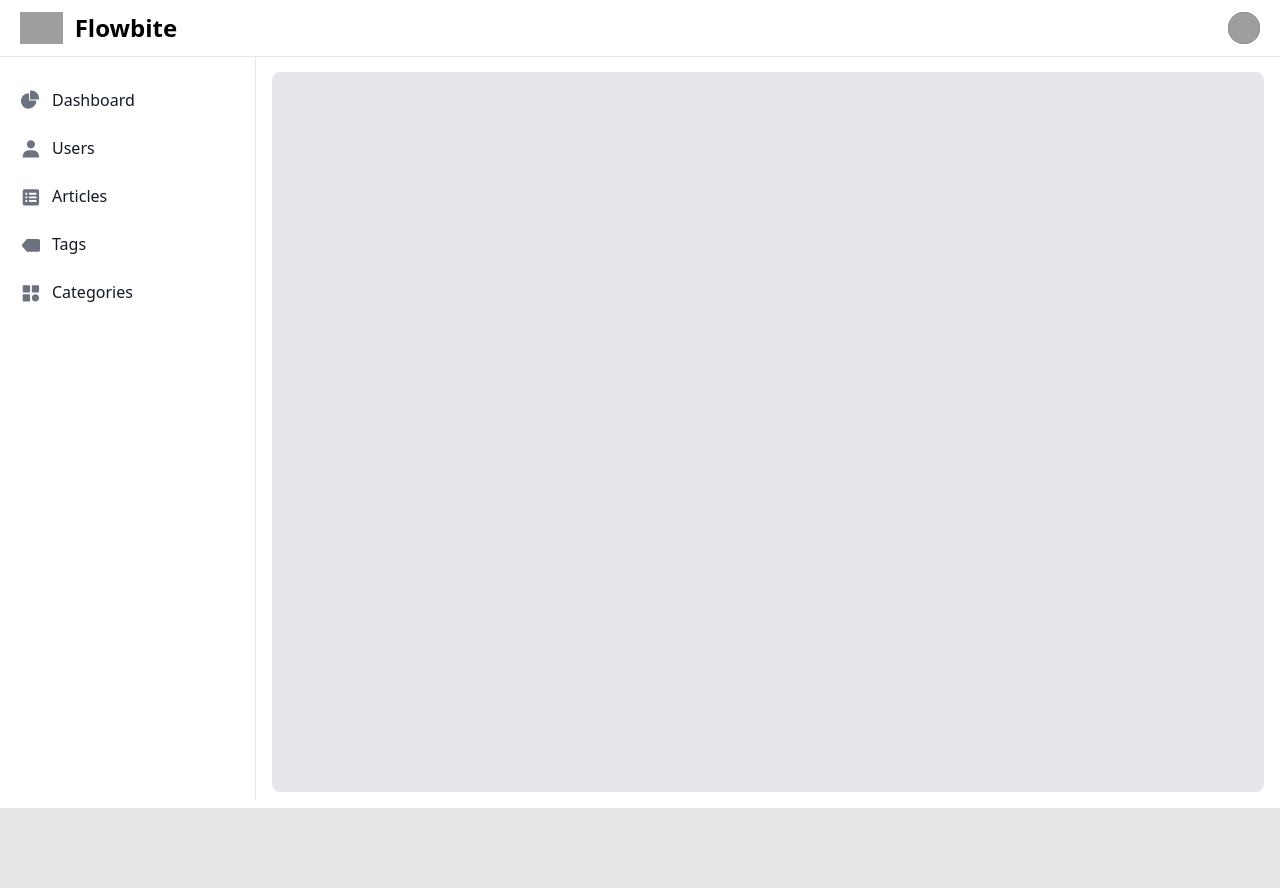
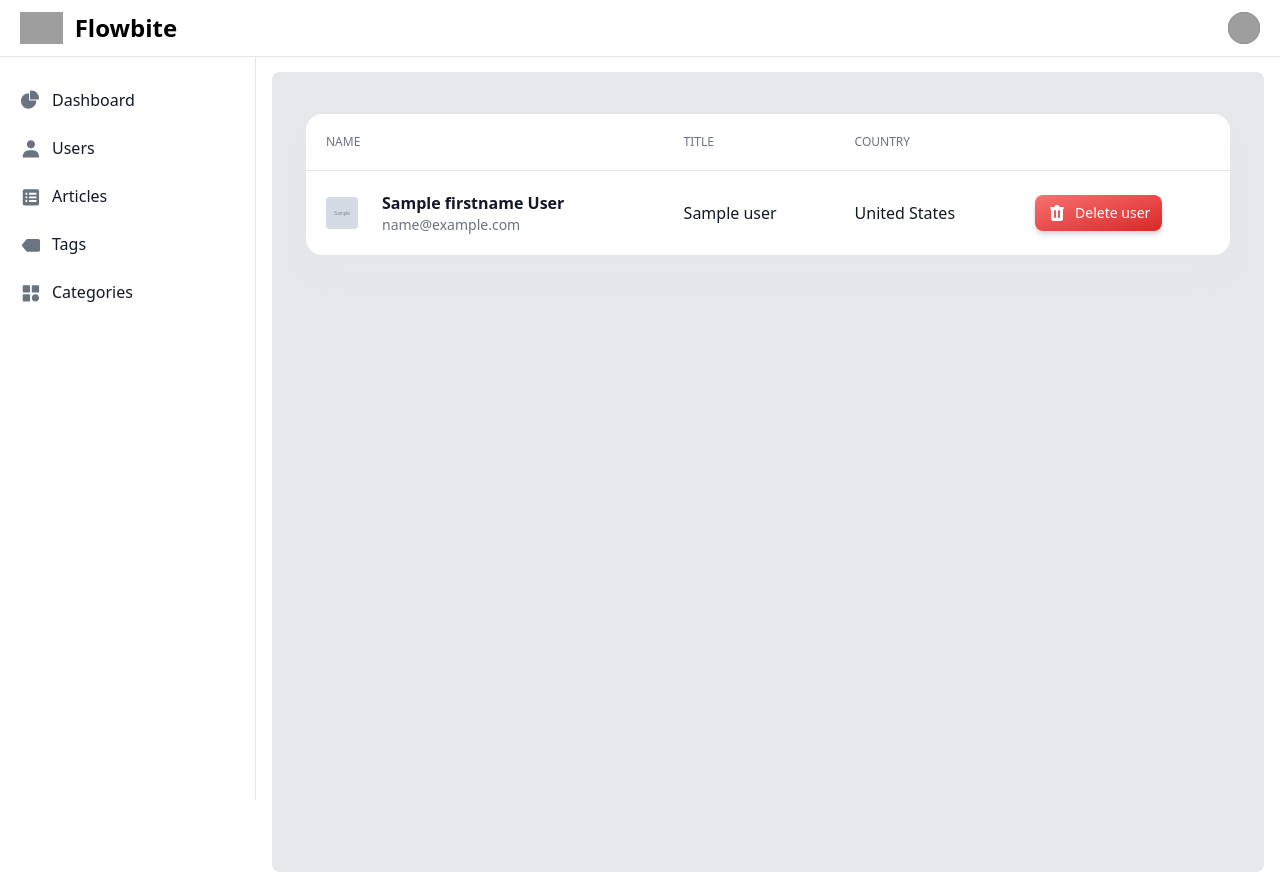
Before and after one commit to Soulaiman-Bo/wiki, a PHP site: template views/users.php in a window 1280 px wide. Before the commit the page ends 808 px from the top, so only its background shows below. Run offline with PHP 8.4, Linux system fonts and the light colour scheme; the template is opened without the code that fills it: most values are stand-ins (such as "Sample title", 1, 10 or a date in 2020); grey boxes marked "Sample" are stand-in pictures; style sheets or scripts are compiled from the project's sources; grey boxes are pictures that could not be loaded.

Commit message:
I added show users view with the GetAllUsers methos that retrives all users to display them  in the view.

```diff
--- a/src/Controllers/UserController.php
+++ b/src/Controllers/UserController.php
@@ -29,8 +29,6 @@ class UserController extends Controller
       $this->render('register');
     }
   }
-
-
 
   // API
   public function loginAction()
@@ -70,6 +68,7 @@ class UserController extends Controller
         $_SESSION['user_role'] = $user[0]['role'];
         $_SESSION['user_firstname'] = $user[0]['firstname'];
         $_SESSION['user_lastname'] = $user[0]['lastname'];
+        $_SESSION['user_id'] = $user[0]['id'];
 
         http_response_code(200);
         echo json_encode(["login" => "log in successfull"]);
@@ -82,8 +81,6 @@ class UserController extends Controller
       }
     }
   }
-
-
   public function registerAction()
   {
 
@@ -188,7 +185,6 @@ class UserController extends Controller
     }
   }
 
-
   public function logoutAction()
   {
     isloggedin();
--- a/views/users.php
+++ b/views/users.php
@@ -121,7 +121,69 @@
     </aside>
 
     <div class="p-4 sm:ml-64">
-        <div class="p-4 border-2 min-h-[90vh] bg-gray-200 border-gray-200 border-dashed rounded-lg dark:border-gray-700 mt-14">
+        <div class="p-4 border-2 min-h-[100vh] bg-gray-200 border-gray-200 border-dashed rounded-lg dark:border-gray-700 mt-14">
+            <div class="flex flex-col my-6 mx-4 rounded-2xl shadow-xl shadow-gray-200">
+                <div class="overflow-x-auto rounded-2xl">
+                    <div class="inline-block min-w-full align-middle">
+                        <div class="overflow-hidden shadow-lg">
+                            <table class="min-w-full divide-y divide-gray-200 table-fixed">
+                                <thead class="bg-white">
+                                    <tr>
+                                        <th scope="col" class="p-4 text-xs font-medium text-left text-gray-500 uppercase lg:p-5">
+                                            Name
+                                        </th>
+
+                                        <th scope="col" class="p-4 text-xs font-medium text-left text-gray-500 uppercase lg:p-5">
+                                            Title
+                                        </th>
+
+                                        <th scope="col" class="p-4 text-xs font-medium text-left text-gray-500 uppercase lg:p-5">
+                                            Country
+                                        </th>
+
+                                        <th scope="col" class="p-4 lg:p-5"></th>
+                                    </tr>
+                                </thead>
+                                <tbody class="bg-white divide-y divide-gray-200">
+
+                                    <?php foreach ($users as $user) : ?>
+                                        <tr class="hover:bg-gray-100">
+                                            <td class="flex items-center p-4 mr-12 space-x-6 whitespace-nowrap lg:p-5 lg:mr-0">
+                                                <img class="w-8 h-8 rounded" src="/images/profile/<?= $user['src'] ?>" alt="<?= $user['alt'] ?>" />
+                                                <div class="text-sm font-normal text-gray-500">
+                                                    <div class="text-base font-semibold text-gray-900">
+                                                    <?= $user['firstname']; ?>  <?=  $user['lastname']  ?>
+                                                    </div>
+                                                    <div class="text-sm font-normal text-gray-500">
+                                                    <?= $user['email'] ?>
+                                                    </div>
+                                                </div>
+                                            </td>
+                                            <td class="p-4 text-base font-medium text-gray-900 whitespace-nowrap lg:p-5">
+                                            <?= $user['title'] ?>
+                                            </td>
+                                            <td class="p-4 text-base font-medium text-gray-900 whitespace-nowrap lg:p-5">
+                                                United States
+                                            </td>
+
+                                            <td class="p-4 space-x-2 whitespace-nowrap lg:p-5">
+                                                <button type="button" data-modal-toggle="delete-user-modal" class="inline-flex items-center py-2 px-3 text-sm font-medium text-center text-white bg-gradient-to-br from-red-400 to-red-600 rounded-lg shadow-md shadow-gray-300 hover:scale-[1.02] transition-transform">
+                                                    <svg class="mr-2 w-5 h-5" fill="currentColor" viewBox="0 0 20 20" xmlns="http://www.w3.org/2000/svg">
+                                                        <path fill-rule="evenodd" d="M9 2a1 1 0 00-.894.553L7.382 4H4a1 1 0 000 2v10a2 2 0 002 2h8a2 2 0 002-2V6a1 1 0 100-2h-3.382l-.724-1.447A1 1 0 0011 2H9zM7 8a1 1 0 012 0v6a1 1 0 11-2 0V8zm5-1a1 1 0 00-1 1v6a1 1 0 102 0V8a1 1 0 00-1-1z" clip-rule="evenodd"></path>
+                                                    </svg>
+                                                    Delete user
+                                                </button>
+                                            </td>
+                                        </tr>
+                                    <?php endforeach; ?>
+
+
+                                </tbody>
+                            </table>
+                        </div>
+                    </div>
+                </div>
+            </div>
         </div>
     </div>
 
```
Also changed, not shown: src/Controllers/WikiController.php (+30 -7 lines), src/Models/UserModel.php (+13 -0 lines).
